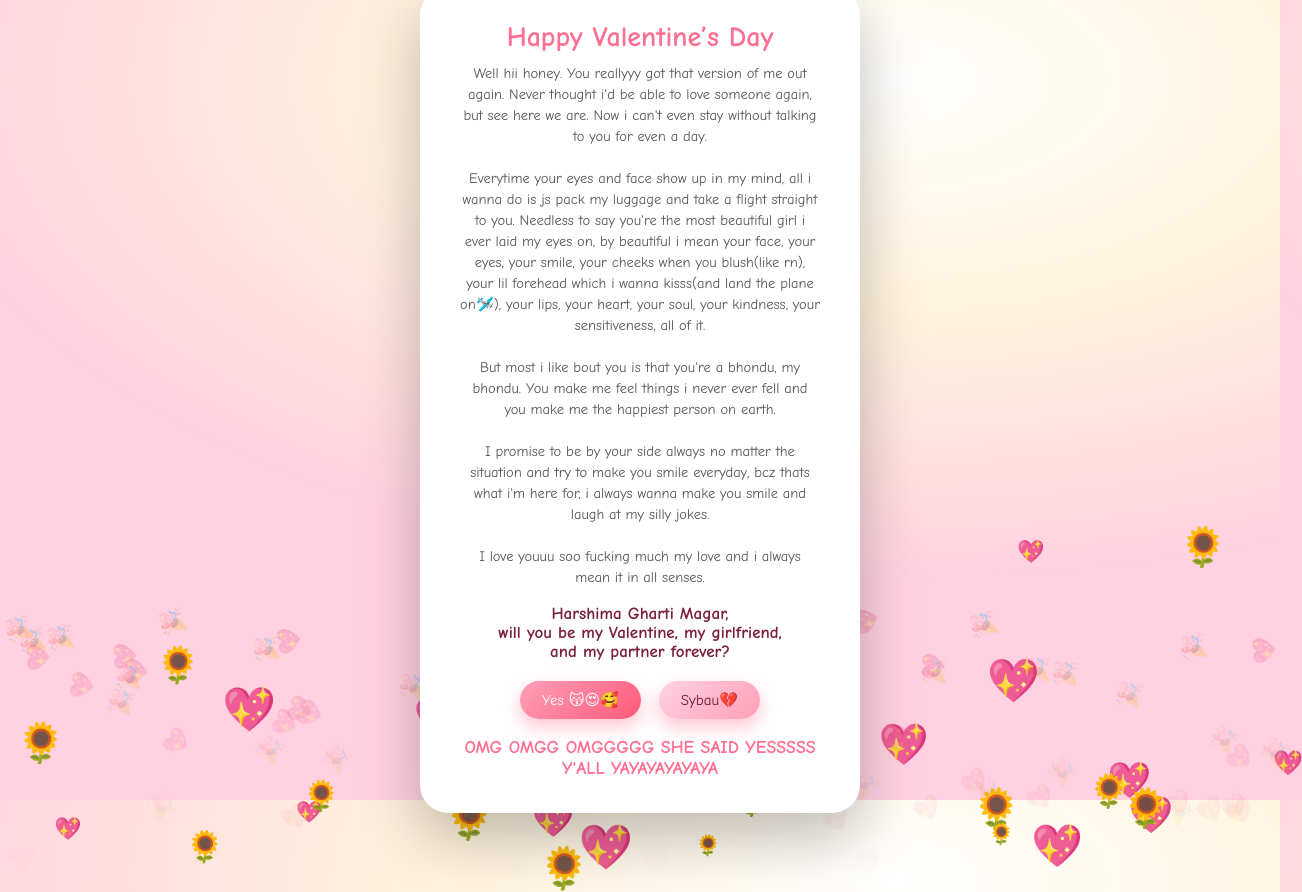
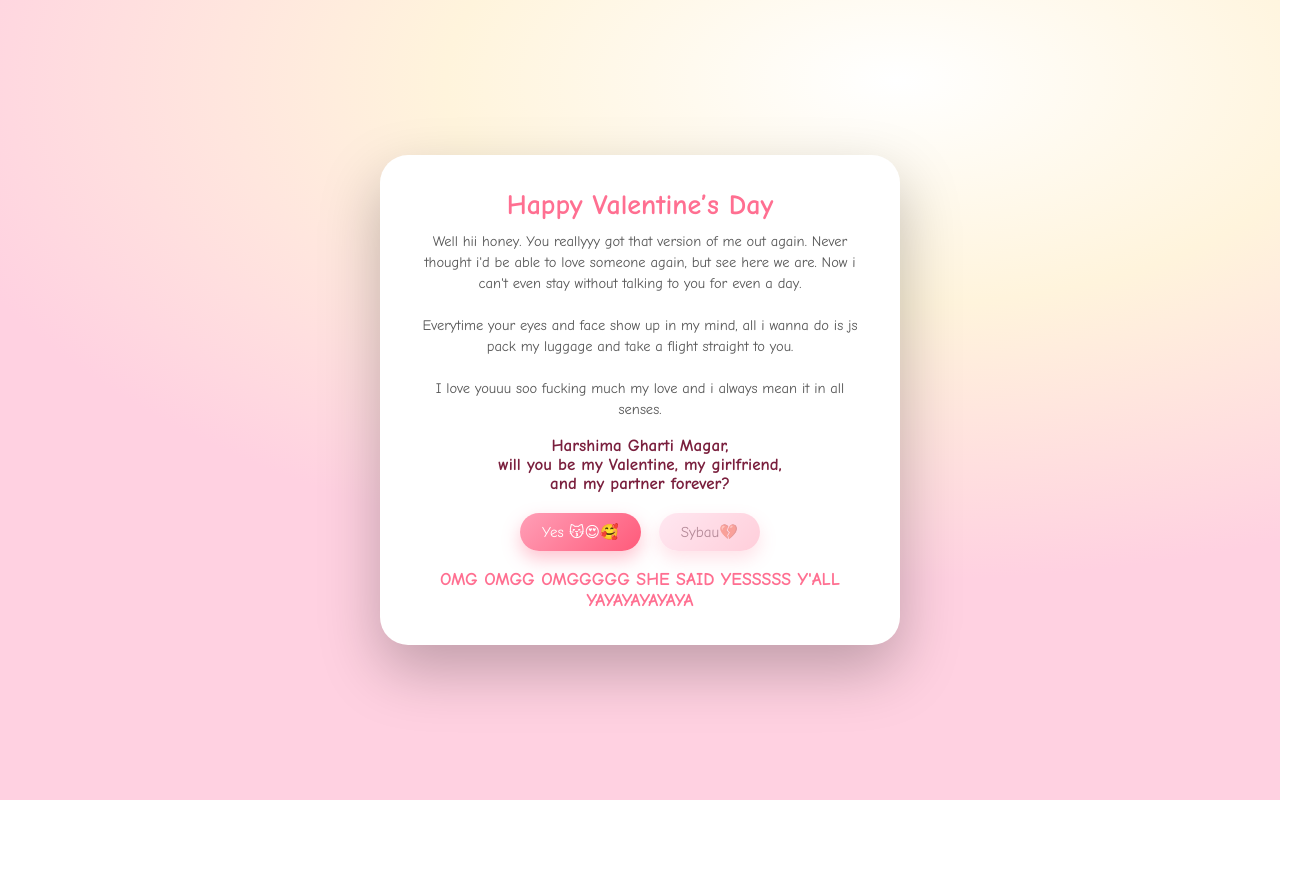
Before and after one commit to dey167/nig, a plain HTML site: page valentine_card_yes_text_new_phrase.html in a window 1280 px wide. Both pictures are taken after a click on the element "Yes 😽😍🥰". Shown: the whole page, 1302 px wide, since content can reach past the window. After the commit the page ends 800 px from the top, so only its background shows below. Drawn offline with Linux system fonts and the light colour scheme.

Commit message:
Update valentine_card_yes_text_new_phrase.html

```diff
--- a/valentine_card_yes_text_new_phrase.html
+++ b/valentine_card_yes_text_new_phrase.html
@@ -1,40 +1,19 @@
 <!DOCTYPE html>
 <html lang="en">
 <head>
-<meta charset="UTF-8" />
+<meta charset="UTF-8">
 <title>Will You Be My Valentine?</title>
 
 <style>
-:root{--pink:#ff6f91;--cream:#fff4dc}
-*{box-sizing:border-box}
-
 body{
   margin:0;
   height:100vh;
   overflow:hidden;
-  background:radial-gradient(1000px 500px at 70% 10%, #fff 0%, var(--cream) 45%, #ffd1e1 100%);
+  background:radial-gradient(1000px 500px at 70% 10%, #fff 0%, #fff4dc 45%, #ffd1e1 100%);
   display:flex;
   align-items:center;
   justify-content:center;
   font-family:"Poppins","Comic Sans MS",cursive;
-}
-
-.float{
-  position:absolute;
-  font-size:26px;
-  opacity:.95;
-  pointer-events:none;
-  animation:rise linear infinite, sway ease-in-out infinite;
-}
-
-@keyframes rise{
-  from{transform:translateY(110vh) scale(.8)}
-  to{transform:translateY(-30vh) scale(1.1)}
-}
-@keyframes sway{
-  0%{margin-left:-14px}
-  50%{margin-left:14px}
-  100%{margin-left:-14px}
 }
 
 .card{
@@ -44,8 +23,6 @@ body{
   text-align:center;
   box-shadow:0 25px 60px rgba(0,0,0,.25);
   max-width:440px;
-  position:relative;
-  z-index:2;
 }
 
 h1{margin:0 0 10px;font-size:28px;color:#ff6f91}
@@ -76,8 +53,8 @@ h1{margin:0 0 10px;font-size:28px;color:#ff6f91}
 }
 
 .btn.sybau{
-  cursor:default;
   pointer-events:none;
+  opacity:.5;
 }
 
 .result{
@@ -86,77 +63,24 @@ h1{margin:0 0 10px;font-size:28px;color:#ff6f91}
   font-weight:800;
   color:#ff6f91;
 }
-
-.confetti{
-  position:fixed;
-  top:-10px;
-  font-size:22px;
-  animation:fall linear forwards;
-  pointer-events:none;
-}
-
-@keyframes fall{
-  to{transform:translateY(110vh) rotate(360deg);opacity:0}
-}
 </style>
 </head>
 
 <body>
 
-<!-- AUDIO -->
-<audio id="bgm" src="Faye Webster - Kingston.mp3" preload="auto"></audio>
-
-<script>
-// floating sunflowers & hearts
-for(let i=0;i<36;i++){
-  const f=document.createElement('div');
-  f.className='float';
-  f.textContent=Math.random()>0.5?'🌻':'💖';
-  f.style.left=Math.random()*100+'%';
-  f.style.fontSize=(22+Math.random()*26)+'px';
-  f.style.animationDuration=(12+Math.random()*10)+'s,'+(3+Math.random()*3)+'s';
-  document.body.appendChild(f);
-}
-
-// confetti celebration
-function celebrate(){
-  for(let i=0;i<120;i++){
-    const c=document.createElement('div');
-    c.className='confetti';
-    c.textContent=Math.random()>0.5?'🎉':'💖';
-    c.style.left=Math.random()*100+'vw';
-    c.style.animationDuration=(2+Math.random()*2)+'s';
-    document.body.appendChild(c);
-    setTimeout(()=>c.remove(),4000);
-  }
-}
-
-// YES button — music starts here (user interaction)
-function yes(){
-  const a = document.getElementById("bgm");
-
-  a.pause();
-  a.currentTime = 0;
-  a.playbackRate = 1;
-  a.defaultPlaybackRate = 1;
-  a.volume = 0.7;
-  a.play().catch(()=>{});
-
-  document.querySelector('.result').textContent =
-    "OMG OMGG OMGGGGG SHE SAID YESSSSS Y'ALL YAYAYAYAYAYA";
-
-  celebrate();
-}
-</script>
+<audio id="bgm" src="kingston.mp3"></audio>
 
 <div class="card">
   <h1>Happy Valentine’s Day</h1>
 
   <div class="card-text">
-    Well hii honey. You reallyyy got that version of me out again. Never thought i'd be able to love someone again, but see here we are. Now i can't even stay without talking to you for even a day.<br><br>
-    Everytime your eyes and face show up in my mind, all i wanna do is js pack my luggage and take a flight straight to you. Needless to say you're the most beautiful girl i ever laid my eyes on, by beautiful i mean your face, your eyes, your smile, your cheeks when you blush(like rn), your lil forehead which i wanna kisss(and land the plane on🛩️), your lips, your heart, your soul, your kindness, your sensitiveness, all of it.<br><br>
-    But most i like bout you is that you're a bhondu, my bhondu. You make me feel things i never ever fell and you make me the happiest person on earth.<br><br>
-    I promise to be by your side always no matter the situation and try to make you smile everyday, bcz thats what i'm here for, i always wanna make you smile and laugh at my silly jokes.<br><br>
+    Well hii honey. You reallyyy got that version of me out again.
+    Never thought i'd be able to love someone again, but see here we are.
+    Now i can't even stay without talking to you for even a day.<br><br>
+
+    Everytime your eyes and face show up in my mind, all i wanna do is
+    js pack my luggage and take a flight straight to you.<br><br>
+
     I love youuu soo fucking much my love and i always mean it in all senses.
   </div>
 
@@ -171,8 +95,26 @@ function yes(){
     <div class="btn sybau">Sybau💔</div>
   </div>
 
-  <div class="result"></div>
+  <div class="result" id="result"></div>
 </div>
+
+<script>
+function yes(){
+  const a = document.getElementById("bgm");
+
+  a.pause();
+  a.currentTime = 0;
+  a.playbackRate = 1;
+  a.volume = 0.7;
+
+  a.play()
+    .then(()=>console.log("Audio playing"))
+    .catch(err=>console.error("Audio error:", err));
+
+  document.getElementById("result").textContent =
+    "OMG OMGG OMGGGGG SHE SAID YESSSSS Y'ALL YAYAYAYAYAYA";
+}
+</script>
 
 </body>
 </html>
```
